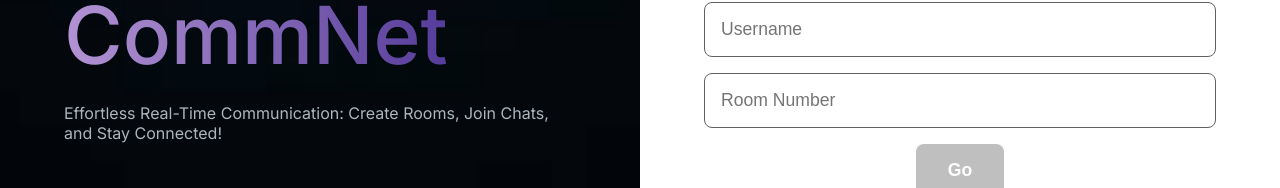
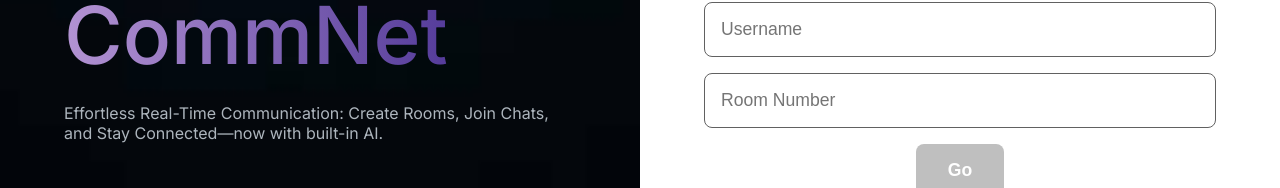
Before and after one commit to VisheshGrg/CommNet, a Next.js app in the folder client/: page / in a window 1280 px wide. Shown: the part 336-524 px from the top of the page. Built offline with nearby package versions, Linux system fonts and the light colour scheme.

Commit message:
Update main page

```diff
--- a/client/src/app/[chat]/page.tsx
+++ b/client/src/app/[chat]/page.tsx
@@ -16,7 +16,6 @@ const ChatPage = ({ searchParams }: any) => {
   const { name, room } = searchParams;
   const router = useRouter();
   const URL = process.env.NEXT_PUBLIC_URL || "localhost:5000";
-  console.log(URL);
   // const URL = "http://localhost:5000";
 
   useEffect(() => {
--- a/client/src/app/page.tsx
+++ b/client/src/app/page.tsx
@@ -43,8 +43,7 @@ export default function Home() {
       <div className={`${styles.container_left}`}>
         <p className={`${styles.heading}`}>CommNet</p>
         <p className={`${styles.tagline}`}>
-          Effortless Real-Time Communication: Create Rooms, Join Chats, and Stay
-          Connected!
+          Effortless Real-Time Communication: Create Rooms, Join Chats, and Stay Connected—now with built-in AI.
         </p>
       </div>
       <div className={`${styles.container_right}`}>
```
